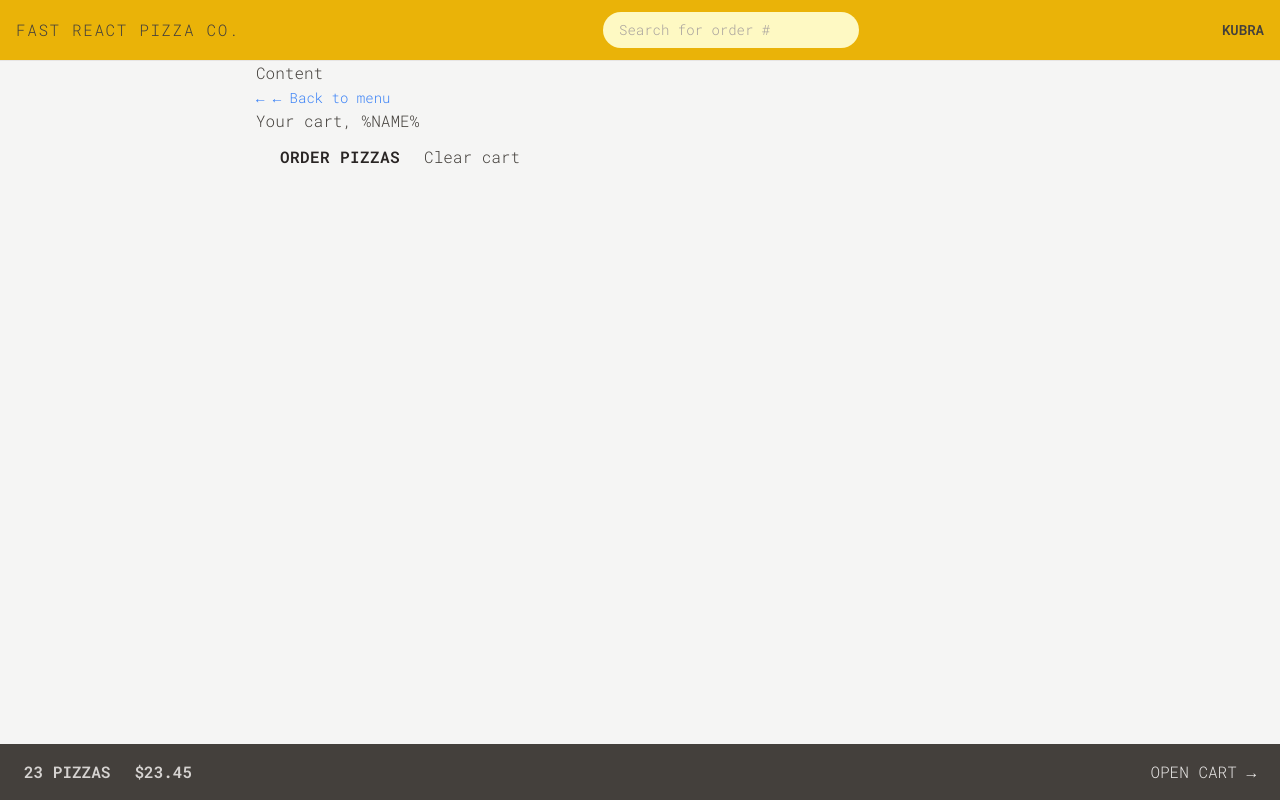
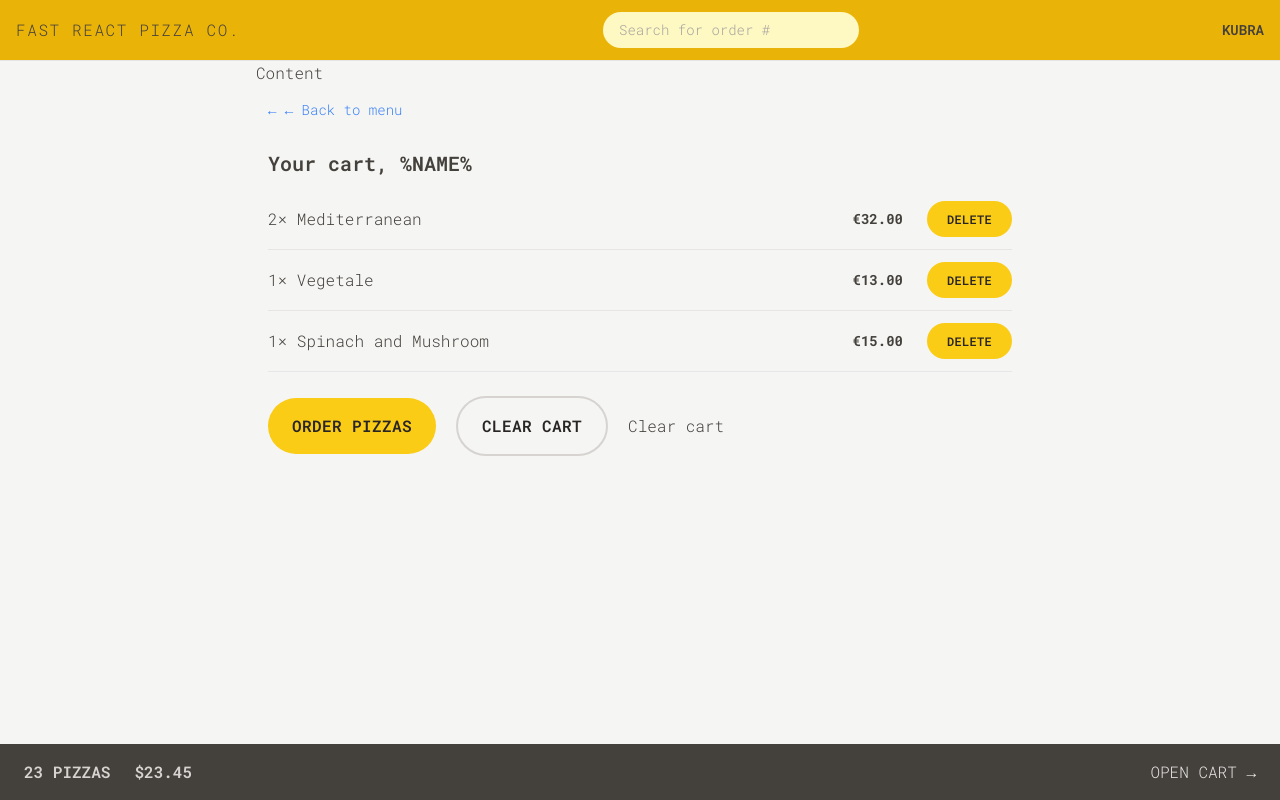
Before and after one commit to kubical12/fast-react-pizza, a React (Vite) app: page /cart in a window 1280 px wide. Built offline with nearby package versions, Linux system fonts and the light colour scheme.

Commit message:
added styles to menu

```diff
--- a/src/features/cart/Cart.jsx
+++ b/src/features/cart/Cart.jsx
@@ -1,6 +1,7 @@
 import { Link } from 'react-router-dom';
 import LinkButton from '../../ui/LinkButton';
 import Button from "../../ui/Button"
+import CartItem from './CartItem';
 const fakeCart = [
   {
     pizzaId: 12,
@@ -29,12 +30,15 @@
   const cart = fakeCart;
 
   return (
-    <div>
+    <div className='py-3 px-3 '>
       <LinkButton to='/menu'>&larr; Back to menu</LinkButton>
-      <h2>Your cart, %NAME%</h2>
-
-      <div>
-        <Button to="/order/new">Order Pizzas</Button>
+      <h2 className='mt-7 text-xl font-semibold'>Your cart, %NAME%</h2>
+    <ul className='divide-y divide-stone-200 border-b mt-3'>
+      {cart.map(item => <CartItem item={item} key={item.key}/>)}
+    </ul>
+      <div className='mt-6  space-x-5 '>
+        <Button to="/order/new" type='primary'>Order Pizzas</Button>
+        <Button type='secondary'>Clear cart</Button>
         <button>Clear cart</button>
       </div>
     </div>
--- a/src/features/cart/CartItem.jsx
+++ b/src/features/cart/CartItem.jsx
@@ -1,13 +1,17 @@
+import Button from "../../ui/Button";
+import { formatCurrency } from "../../utils/helpers";
+
 function CartItem({ item }) {
   const { pizzaId, name, quantity, totalPrice } = item;
 
   return (
-    <li>
-      <p>
+    <li className="py-3 sm:flex sm:items-center sm:justify-between">
+      <p className="mb-1 sm:mb-0">
         {quantity}&times; {name}
       </p>
-      <div>
-        <p>{formatCurrency(totalPrice)}</p>
+      <div className="flex justify-between items-center sm:gap-6">
+        <p className="text-sm font-bold">{formatCurrency(totalPrice)}</p>
+        <Button type='small'>Delete</Button>
       </div>
     </li>
   );
--- a/src/features/menu/Menu.jsx
+++ b/src/features/menu/Menu.jsx
@@ -6,7 +6,7 @@
 const menu= useLoaderData();
 console.log(menu);
  return (
-  <ul>
+  <ul className="divide-y divide-stone-200 px-2 ">
     {menu.map(pizza => <MenuItem pizza={pizza} key={pizza.id}/>)}
   </ul>
  )
--- a/src/features/menu/MenuItem.jsx
+++ b/src/features/menu/MenuItem.jsx
@@ -1,15 +1,17 @@
 import { formatCurrency } from "../../utils/helpers"
+import Button from "../../ui/Button"
 function MenuItem({ pizza }) {
   const { id, name, unitPrice, ingredients, soldOut, imageUrl } = pizza;
 
   return (
-    <li>
-      <img src={imageUrl} alt={name} />
-      <div>
-        <p>{name}</p>
-        <p>{ingredients.join(', ')}</p>
-        <div>
-          {!soldOut ? <p>{formatCurrency(unitPrice)}</p> : <p>Sold out</p>}
+    <li className="flex gap-4 py-2">
+      <img src={imageUrl} alt={name} className={`h-24  ${soldOut ? "opacity-70" : ''}`}/>
+      <div className="flex flex-col grow">
+        <p className="font-medium">{name}</p>
+        <p className="text-sm italic text-stone-500 capitalize">{ingredients.join(', ')}</p>
+        <div className="mt-auto  flex items-center justify-between">
+          {!soldOut ? <p className="text-sm">{formatCurrency(unitPrice)}</p> :  <p className=" uppercase font-medium text-stone-500">Sold out</p>}
+          <Button type="small">Add to cart</Button>
         </div>
       </div>
     </li>
--- a/src/features/order/CreateOrder.jsx
+++ b/src/features/order/CreateOrder.jsx
@@ -78,7 +78,7 @@
 
         <div>
           <input type="hidden" name="cart" value={JSON.stringify(cart)} />
-          <Button disabled={isSubmitting}>{isSubmitting ?"Placing order" : "Order now"}</Button>
+          <Button type="primary" disabled={isSubmitting}>{isSubmitting ?"Placing order" : "Order now"}</Button>
         </div>
       </Form>
     </div>
--- a/src/features/user/CreateUser.jsx
+++ b/src/features/user/CreateUser.jsx
@@ -21,7 +21,7 @@
 
       {username !== '' && (
         <div>
-          <Button>Start ordering</Button>
+          <Button type="primary">Start ordering</Button>
         </div>
       )}
     </form>
--- a/src/ui/Button.jsx
+++ b/src/ui/Button.jsx
@@ -1,11 +1,18 @@
 import { Link } from "react-router-dom"
 
-function Button({children , disabled , to}) {
-  const className = "'bg-yellow-400 uppercase font-semibold text-stone-800 py-3 px-4 inline-block tracking-wide rounded-full hover:bg-yellow-300 transition-colors duration-300 focus:ring focus:ring-yellow-300 focus:ring-offset-2 disabled:cursor-not-allowed sm:px-6 sm:py-6'"
+function Button({children , disabled , to , type}) {
+  // const className = "bg-yellow-400 uppercase font-semibold text-stone-800 py-3 px-4 inline-block tracking-wide rounded-full hover:bg-yellow-300 transition-colors duration-300 focus:ring focus:ring-yellow-300 focus:ring-offset-2 disabled:cursor-not-allowed sm:px-6 sm:py-6";
+  const base= "bg-yellow-400 uppercase font-semibold text-stone-800 inline-block tracking-wide rounded-full hover:bg-yellow-300 transition-colors duration-300 focus:ring focus:ring-yellow-300 focus:ring-offset-2 disabled:cursor-not-allowed ";
+
+  const styles = {
+    primary : base + 'px-4 py-3 md:px-6 md:py-4',
+    small : base + 'px-4 py-2 md:px-5 md:py-2.5 text-xs',
+    secondary: 'border-2 border-stone-300 uppercase font-semibold text-stone-800 inline-block tracking-wide rounded-full hover:bg-stone-300 transition-colors duration-300 focus:ring focus:ring-stone-200 focus:ring-offset-2 disabled:cursor-not-allowed px-4 py-3 md:px-6 md:py-4'
+  }
   if(to )
-  return <Link to={to} className={className}>{children}</Link>
+  return <Link to={to} className={styles[type]}>{children}</Link>
   return (
-    <button disabled={disabled} className={className}>{children}</button>
+    <button disabled={disabled} className={styles[type]}>{children}</button>
   )
 }
 
```
